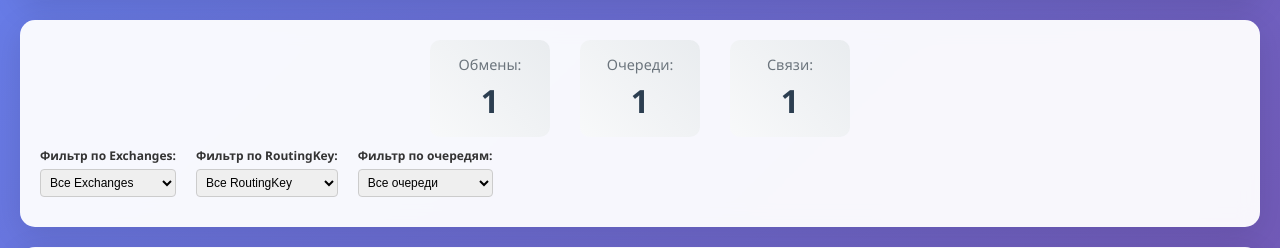
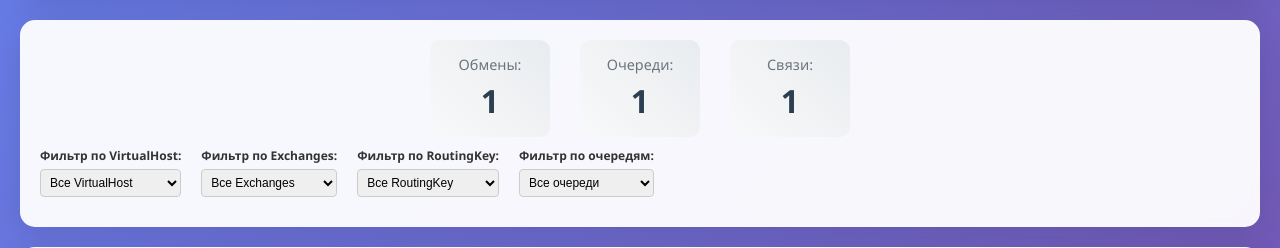
Before and after one commit to yuryletyaev/RabbitERD, a Python web app: template templates/index.html in a window 1280 px wide. Shown: the part 115-363 px from the top of the page. Run offline with Jinja, Linux system fonts and the light colour scheme; the template is opened without the code that fills it: most values are stand-ins (such as "Sample title", 1, 10 or a date in 2020).

Commit message:
add virtual host filter

```diff
--- a/templates/index.html
+++ b/templates/index.html
@@ -89,6 +89,12 @@
             </div>
             <div class="filters">
                 <div class="filter-group">
+                    <label>Фильтр по VirtualHost:</label>
+                    <select id="virtualHostFilter">
+                        <option value="">Все VirtualHost</option>
+                    </select>
+                </div>
+                <div class="filter-group">
                     <label>Фильтр по Exchanges:</label>
                     <select id="exchangeFilter">
                         <option value="">Все Exchanges</option>
@@ -125,11 +131,14 @@
 
         // Конфигурация
         const config = {
+            virtualHostWidth: 400,
+            virtualHostHeight: 400,
             blockWidth: 300,
-            blockHeight: 300, // Увеличиваем высоту блока
+            blockHeight: 300,
             routeHeight: 35,
             queueHeight: 25,
             colors: {
+                virtualHost: '#9C27B0',
                 exchange: 'transparent',
                 route: '#FF9800',
                 queue: '#2196F3',
@@ -140,6 +149,7 @@
         // Глобальные переменные
         let svg, g, zoom;
         let currentFilters = {
+            virtualHost: '',
             exchange: '',
             route: '',
             queue: ''
@@ -195,13 +205,13 @@
                 }
 
                 // Создаем структуру данных
-                const exchangeBlocks = createExchangeBlocks(exchanges, queues, bindings);
+                const virtualHostBlocks = createVirtualHostBlocks(exchanges, queues, bindings);
 
                 // Фильтруем данные
-                const filteredBlocks = filterBlocks(exchangeBlocks);
+                const filteredBlocks = filterVirtualHostBlocks(virtualHostBlocks);
 
                 // Рисуем блоки
-                drawExchangeBlocks(filteredBlocks);
+                drawVirtualHostBlocks(filteredBlocks);
 
             } catch (error) {
                 console.error('Ошибка обновления визуализации:', error);
@@ -210,9 +220,37 @@
             }
         }
 
-        // Создание блоков обменов
-        function createExchangeBlocks(exchanges, queues, bindings) {
-            return exchanges.map((exchange, index) => {
+        // Создание блоков VirtualHost
+        function createVirtualHostBlocks(exchanges, queues, bindings) {
+            // Группируем по VirtualHost
+            const virtualHosts = {};
+
+            // Добавляем exchanges в VirtualHost
+            exchanges.forEach(exchange => {
+                const vhost = exchange.vhost || '/';
+                if (!virtualHosts[vhost]) {
+                    virtualHosts[vhost] = {
+                        name: vhost,
+                        exchanges: []
+                    };
+                }
+                virtualHosts[vhost].exchanges.push(exchange);
+            });
+
+            // Добавляем queues в VirtualHost
+            queues.forEach(queue => {
+                const vhost = queue.vhost || '/';
+                if (!virtualHosts[vhost]) {
+                    virtualHosts[vhost] = {
+                        name: vhost,
+                        exchanges: []
+                    };
+                }
+            });
+
+            // Создаем структуру для каждого VirtualHost
+            return Object.values(virtualHosts).map((vhost, index) => {
+                const vhostExchanges = vhost.exchanges.map(exchange => {
                     // Находим связанные очереди через bindings
                     const relatedBindings = bindings.filter(binding =>
                         binding.source === exchange.name || binding.destination === exchange.name
@@ -246,30 +284,45 @@
 
                     return {
                         exchange: exchange,
-                    routes: routeList,
-                    x: 50 + index * 350,
+                        routes: routeList
+                    };
+                });
+
+                return {
+                    virtualHost: vhost,
+                    exchanges: vhostExchanges,
+                    x: 50 + index * 450,
                     y: 50
                 };
             });
         }
 
-        // Фильтрация блоков
-        function filterBlocks(blocks) {
+        // Фильтрация блоков VirtualHost
+        function filterVirtualHostBlocks(blocks) {
             return blocks.filter(block => {
-                if (currentFilters.exchange && block.exchange.name !== currentFilters.exchange) {
+                if (currentFilters.virtualHost && block.virtualHost.name !== currentFilters.virtualHost) {
                     return false;
                 }
 
+                if (currentFilters.exchange) {
+                    const hasMatchingExchange = block.exchanges.some(exchange =>
+                        exchange.exchange.name === currentFilters.exchange
+                    );
+                    if (!hasMatchingExchange) return false;
+                }
+
                 if (currentFilters.route) {
-                    const hasMatchingRoute = block.routes.some(route =>
-                        route.name === currentFilters.route
+                    const hasMatchingRoute = block.exchanges.some(exchange =>
+                        exchange.routes.some(route => route.name === currentFilters.route)
                     );
                     if (!hasMatchingRoute) return false;
                 }
 
                 if (currentFilters.queue) {
-                    const hasMatchingQueue = block.routes.some(route =>
+                    const hasMatchingQueue = block.exchanges.some(exchange =>
+                        exchange.routes.some(route =>
                             route.queues.some(queue => queue.name === currentFilters.queue)
+                        )
                     );
                     if (!hasMatchingQueue) return false;
                 }
@@ -278,49 +331,73 @@
             });
         }
 
-        // Рисование блоков обменов
-        function drawExchangeBlocks(blocks) {
+        // Рисование блоков VirtualHost
+        function drawVirtualHostBlocks(blocks) {
             try {
-                const blockGroups = g.append('g')
-                    .attr('class', 'exchange-blocks')
+                const virtualHostGroups = g.append('g')
+                    .attr('class', 'virtualhost-blocks')
                     .selectAll('g')
                     .data(blocks)
                     .enter().append('g')
-                    .attr('class', 'exchange-block')
+                    .attr('class', 'virtualhost-block')
                     .attr('transform', d => `translate(${d.x}, ${d.y})`);
 
-                // Рисуем основной блок обмена
-                blockGroups.append('rect')
-                    .attr('width', config.blockWidth)
+                // Рисуем основной блок VirtualHost
+                virtualHostGroups.append('rect')
+                    .attr('width', config.virtualHostWidth)
+                    .attr('height', config.virtualHostHeight)
+                    .attr('rx', 15)
+                    .attr('fill', config.colors.virtualHost)
+                    .attr('stroke', '#333')
+                    .attr('stroke-width', 3);
+
+                // Заголовок VirtualHost
+                virtualHostGroups.append('text')
+                    .attr('x', config.virtualHostWidth / 2)
+                    .attr('y', 30)
+                    .attr('text-anchor', 'middle')
+                    .attr('fill', 'white')
+                    .attr('font-weight', 'bold')
+                    .attr('font-size', '16px')
+                    .text(d => `VirtualHost: ${d.virtualHost.name}`);
+
+                // Рисуем exchanges для каждого VirtualHost
+                blocks.forEach((block, blockIndex) => {
+                    let exchangeY = 60;
+
+                    block.exchanges.forEach((exchangeData, exchangeIndex) => {
+                        const exchangeGroup = virtualHostGroups.filter(d => d === block)
+                            .append('g')
+                            .attr('class', 'exchange')
+                            .attr('transform', `translate(20, ${exchangeY})`);
+
+                        // Exchange
+                        exchangeGroup.append('rect')
+                            .attr('width', config.virtualHostWidth - 40)
                             .attr('height', config.blockHeight)
                             .attr('rx', 10)
                             .attr('fill', config.colors.exchange)
                             .attr('stroke', '#333')
                             .attr('stroke-width', 2);
 
-                // Заголовок обмена
-                blockGroups.append('text')
-                    .attr('x', config.blockWidth / 2)
+                        exchangeGroup.append('text')
+                            .attr('x', 10)
                             .attr('y', 25)
-                    .attr('text-anchor', 'middle')
                             .attr('fill', '#333')
                             .attr('font-weight', 'bold')
                             .attr('font-size', '14px')
-                    .text(d => `Exchange: ${d.exchange.name}`);
+                            .text(`Exchange: ${exchangeData.exchange.name}`);
 
-                // Рисуем роуты для каждого блока отдельно
-                blocks.forEach((block, blockIndex) => {
+                        // Рисуем роуты для каждого exchange
                         let routeY = 50;
-
-                    block.routes.forEach((route, routeIndex) => {
-                        const routeGroup = blockGroups.filter(d => d === block)
-                            .append('g')
+                        exchangeData.routes.forEach((route, routeIndex) => {
+                            const routeGroup = exchangeGroup.append('g')
                                 .attr('class', 'route')
                                 .attr('transform', `translate(10, ${routeY})`);
 
                             // Роут
                             routeGroup.append('rect')
-                            .attr('width', config.blockWidth - 20)
+                                .attr('width', config.virtualHostWidth - 60)
                                 .attr('height', config.routeHeight)
                                 .attr('rx', 5)
                                 .attr('fill', config.colors.route)
@@ -342,7 +419,7 @@
                                     .attr('transform', `translate(20, ${queueY})`);
 
                                 queueGroup.append('rect')
-                                .attr('width', config.blockWidth - 40)
+                                    .attr('width', config.virtualHostWidth - 80)
                                     .attr('height', config.queueHeight)
                                     .attr('rx', 3)
                                     .attr('fill', config.colors.queue)
@@ -361,6 +438,10 @@
 
                             // Переходим к следующему роуту
                             routeY += 40 + (route.queues.length * 30);
+                        });
+
+                        // Переходим к следующему exchange
+                        exchangeY += 50 + (exchangeData.routes.length * 40);
                     });
                 });
             } catch (error) {
@@ -381,6 +462,22 @@
             const exchanges = topology.exchanges || [];
             const queues = topology.queues || [];
             const bindings = topology.bindings || [];
+
+            // Заполняем фильтр VirtualHost
+            const virtualHostFilter = document.getElementById('virtualHostFilter');
+            const virtualHosts = new Set();
+            exchanges.forEach(exchange => {
+                virtualHosts.add(exchange.vhost || '/');
+            });
+            queues.forEach(queue => {
+                virtualHosts.add(queue.vhost || '/');
+            });
+            virtualHosts.forEach(vhost => {
+                const option = document.createElement('option');
+                option.value = vhost;
+                option.textContent = vhost;
+                virtualHostFilter.appendChild(option);
+            });
 
             // Заполняем фильтр обменов
             const exchangeFilter = document.getElementById('exchangeFilter');
@@ -416,6 +513,11 @@
             });
 
             // Обработчики фильтров
+            virtualHostFilter.addEventListener('change', (e) => {
+                currentFilters.virtualHost = e.target.value;
+                updateVisualization();
+            });
+
             exchangeFilter.addEventListener('change', (e) => {
                 currentFilters.exchange = e.target.value;
                 updateVisualization();
```
Lines whose indentation alone changed are shown as unchanged.
